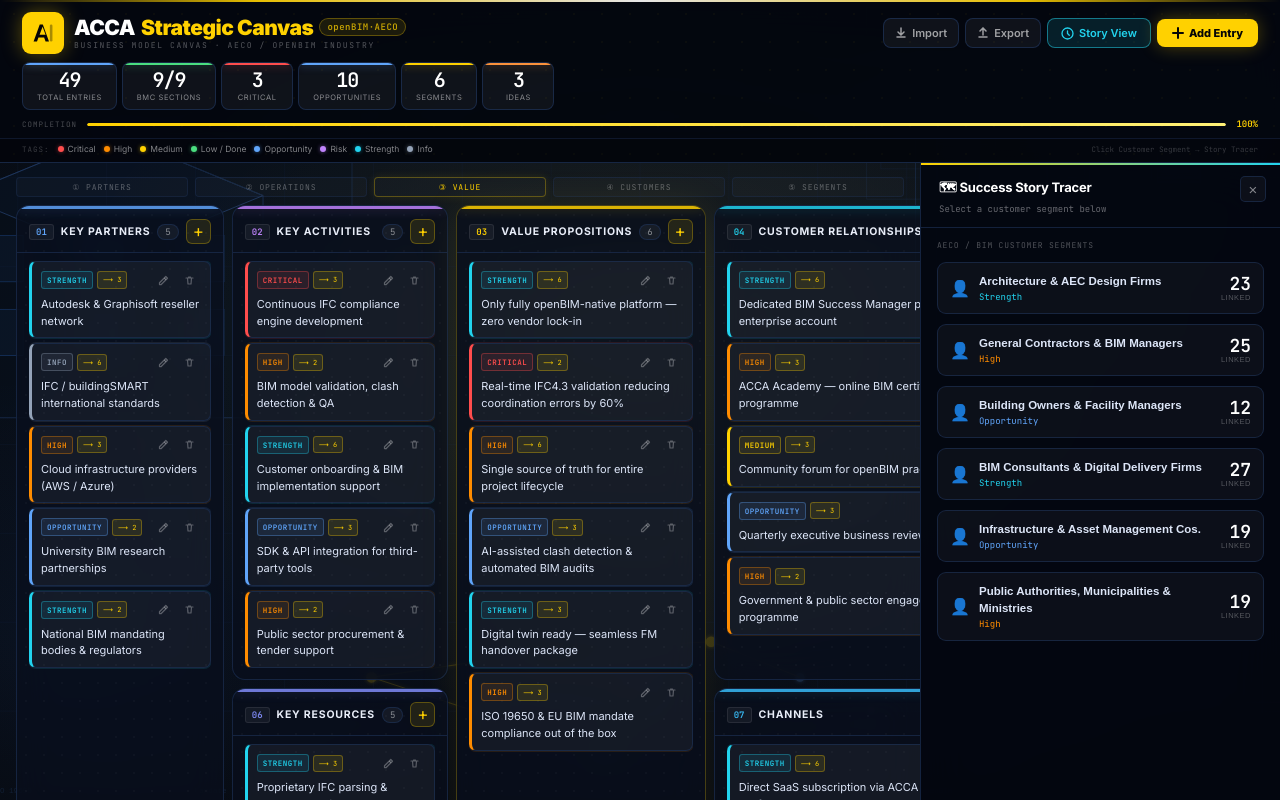
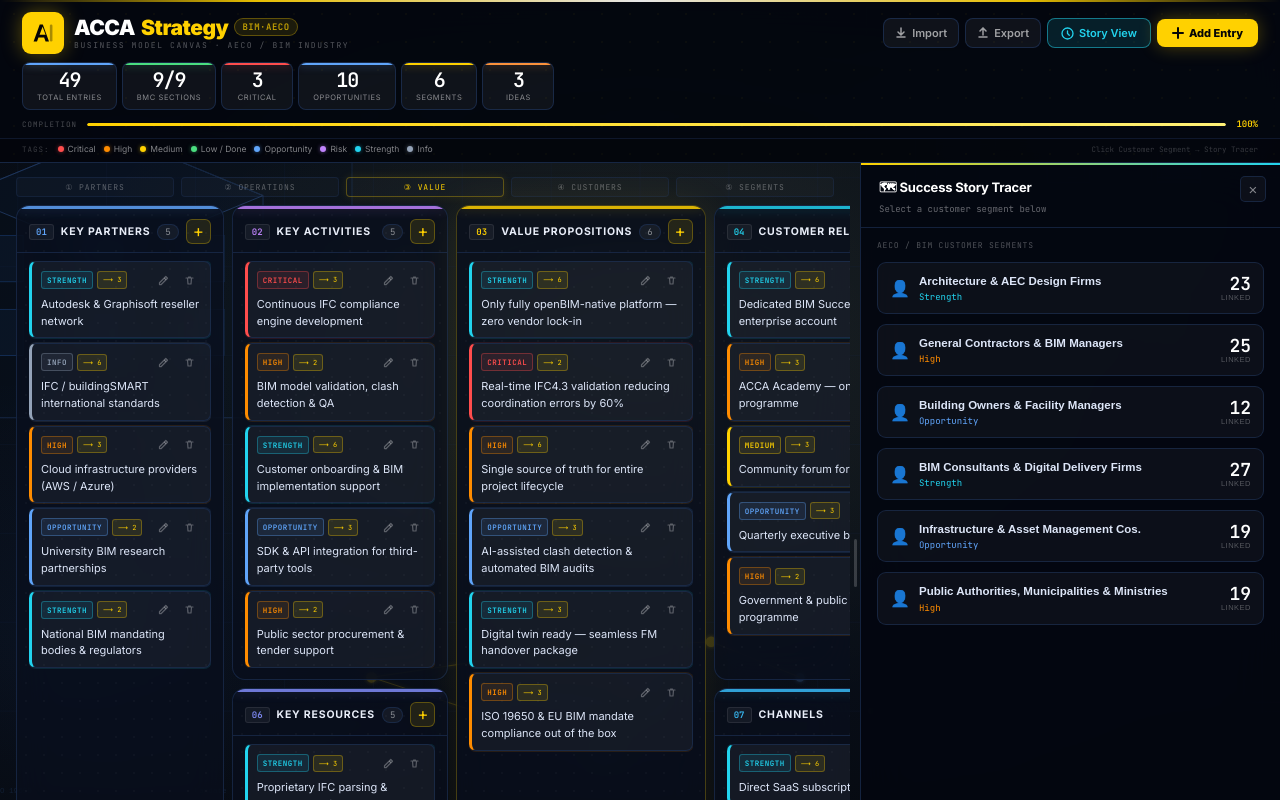
Before and after one commit to jonlewuk-ship-it/EN-Canvas_BMC, a React (Vite) app: page / in a window 1280 px wide. Both pictures are taken after a click on the button "Story View". Shown: the top 800 px of the page. Built offline with nearby package versions, Linux system fonts and the light colour scheme; the HTML template or start-up script is replaced by a standard one.

Commit message:
Update App.jsx

```diff
--- a/src/App.jsx
+++ b/src/App.jsx
@@ -128,7 +128,7 @@
     {id:mkId(),text:"Government & public sector engagement programme",      cat:"high",        segs:[SP,SI]},
   ],
   ch:[
-    {id:mkId(),text:"Direct SaaS subscription via ACCA usBIM platform",    cat:"strength",    segs:[SA,SC,SO,SB,SI,SP]},
+    {id:mkId(),text:"Direct SaaS subscription via acca.it platform",    cat:"strength",    segs:[SA,SC,SO,SB,SI,SP]},
     {id:mkId(),text:"Authorised reseller network across 40+ countries", cat:"high",        segs:[SA,SC,SB]},
     {id:mkId(),text:"BIM conferences & buildingSMART events",           cat:"medium",      segs:[SA,SC,SB]},
     {id:mkId(),text:"Partner integrations (Revit, ArchiCAD, Navisworks)",cat:"opportunity",segs:[SA,SC,SB]},
@@ -225,7 +225,7 @@
           <text x="-58" y="-49" fill="#60a5fa" fontSize="9" fontFamily="monospace">Y</text>
         </g>
         <text x="24" y="892" fill="#192d4a" fontSize="8.5" fontFamily="monospace" opacity="0.55">IFC4.3 · ISO 19650 · openBIM · buildingSMART · EU BIM Mandate</text>
-        <text x="1080" y="892" fill="#192d4a" fontSize="8.5" fontFamily="monospace" opacity="0.55">AECO / openBIM · ACCA software S.p.A.</text>
+        <text x="1080" y="892" fill="#192d4a" fontSize="8.5" fontFamily="monospace" opacity="0.55">AECO / BIM Industry · ACCA software S.p.A.</text>
       </svg>
     </div>
   );
@@ -291,18 +291,18 @@
         <div style={{flex:1,minWidth:0}}>
           <div style={{display:"flex",alignItems:"baseline",gap:6,flexWrap:"wrap"}}>
             <span style={{fontSize:mobile?17:21,fontWeight:900,color:"#fff",letterSpacing:"-0.5px",lineHeight:1}}>ACCA</span>
-            <span style={{fontSize:mobile?17:21,fontWeight:900,color:Y,letterSpacing:"-0.5px",lineHeight:1}}>Strategic Canvas</span>
+            <span style={{fontSize:mobile?17:21,fontWeight:900,color:Y,letterSpacing:"-0.5px",lineHeight:1}}>Strategy</span>
             {!mobile&&(
               <span style={{fontSize:9,fontWeight:700,color:"rgba(255,209,0,0.75)",
                 background:"rgba(255,209,0,0.1)",border:"1px solid rgba(255,209,0,0.3)",
                 padding:"2px 7px",borderRadius:20,fontFamily:MONO,letterSpacing:"0.5px",
-                alignSelf:"center",whiteSpace:"nowrap"}}>openBIM·AECO</span>
+                alignSelf:"center",whiteSpace:"nowrap"}}>BIM·AECO</span>
             )}
           </div>
           <div style={{fontSize:mobile?7.5:8,color:"rgba(255,255,255,0.32)",fontFamily:MONO,
             letterSpacing:"1.6px",textTransform:"uppercase",marginTop:2,
             overflow:"hidden",textOverflow:"ellipsis",whiteSpace:"nowrap"}}>
-            {mobile?"BMC · AECO / openBIM":"Business Model Canvas · AECO / openBIM Industry"}
+            {mobile?"BMC · AECO / BIM":"Business Model Canvas · AECO / BIM Industry"}
           </div>
         </div>
 
@@ -700,6 +700,49 @@
   const [hoveredEntry,setHoveredEntry] = useState(null);
   const [hoveredSection,setHoveredSection] = useState(null);
 
+  /* ── Zoom / pan state ── */
+  const [zoom,setZoom] = useState(1);
+  const [pan,setPan]   = useState({x:0,y:0});
+  const [panning,setPanning] = useState(false);
+  const panStartRef = useRef({x:0,y:0,panX:0,panY:0});
+  const viewportRef = useRef(null);
+
+  const ZOOM_MIN = 0.5, ZOOM_MAX = 3;
+  const clampZoom = z => Math.min(ZOOM_MAX, Math.max(ZOOM_MIN, z));
+
+  const zoomIn  = ()=>setZoom(z=>clampZoom(+(z+0.25).toFixed(2)));
+  const zoomOut = ()=>setZoom(z=>clampZoom(+(z-0.25).toFixed(2)));
+  const zoomReset = ()=>{setZoom(1);setPan({x:0,y:0});};
+
+  const onWheel = e=>{
+    e.preventDefault();
+    const delta = e.deltaY > 0 ? -0.1 : 0.1;
+    setZoom(z=>clampZoom(+(z+delta).toFixed(2)));
+  };
+
+  const startPan = (clientX,clientY)=>{
+    setPanning(true);
+    panStartRef.current = {x:clientX,y:clientY,panX:pan.x,panY:pan.y};
+    const onMove = e=>{
+      const cx = e.touches ? e.touches[0].clientX : e.clientX;
+      const cy = e.touches ? e.touches[0].clientY : e.clientY;
+      const dx = cx - panStartRef.current.x;
+      const dy = cy - panStartRef.current.y;
+      setPan({x:panStartRef.current.panX+dx, y:panStartRef.current.panY+dy});
+    };
+    const onUp = ()=>{
+      setPanning(false);
+      window.removeEventListener("mousemove",onMove);
+      window.removeEventListener("mouseup",onUp);
+      window.removeEventListener("touchmove",onMove);
+      window.removeEventListener("touchend",onUp);
+    };
+    window.addEventListener("mousemove",onMove);
+    window.addEventListener("mouseup",onUp);
+    window.addEventListener("touchmove",onMove,{passive:false});
+    window.addEventListener("touchend",onUp);
+  };
+
   return(
     <div style={{background:"rgba(255,255,255,0.025)",border:"1px solid rgba(30,52,90,0.55)",borderRadius:10,overflow:"hidden",animation:"fadeUp 0.3s ease"}}>
       <div style={{padding:"8px 12px",borderBottom:"1px solid rgba(30,52,90,0.5)",background:"rgba(255,255,255,0.02)",display:"flex",alignItems:"center",justifyContent:"space-between"}}>
@@ -1135,7 +1178,7 @@
     canvas:{
       title: canvasTitle || "BMC Export",
       exported_at: new Date().toISOString(),
-      tool: "ACCA Strategic Canvas v2/TDP",
+      tool: "ACCA Strategy BMC v2",
     },
     summary:{
       total_entries: allEntries.length,
@@ -1214,7 +1257,7 @@
           <div style={{position:"absolute",top:0,left:0,right:0,height:2,
             background:"linear-gradient(90deg,#ffd100,#60a5fa)"}}/>
           <div style={{fontSize:8,fontFamily:"'JetBrains Mono',monospace",color:"#ffd100",
-            textTransform:"uppercase",letterSpacing:1.5,marginBottom:3}}>IMPORTA da altro CANVAS</div>
+            textTransform:"uppercase",letterSpacing:1.5,marginBottom:3}}>IMPORT CANVAS</div>
           <div style={{fontSize:16,fontWeight:700,color:"#fff"}}>Import from JSON</div>
           <div style={{fontSize:10,color:"rgba(255,255,255,0.45)",marginTop:2}}>
             Supports ACCA Canvas export format — authors will appear as tags on each entry
@@ -1386,10 +1429,37 @@
    Tablet (640-1023): 2-column abbreviated grid
    Mobile (<640px):  single-column logical stack
 ───────────────────────────────────────────────────────── */
-function CanvasLayout({state,drawerOpen,openAdd,openEdit,handleDelete,openStory,activeSegId,setActiveSegId,setDrawerOpen}){
+function CanvasLayout({state,drawerOpen,openAdd,openEdit,handleDelete,openStory,activeSegId,setActiveSegId,setDrawerOpen,drawerWidth,setDrawerWidth}){
   const w   = useWW();
   const mob = w < 640;
   const tab = w < 1024;
+  const [resizing,setResizing] = useState(false);
+  const containerRef = useRef(null);
+
+  /* ── Drag-to-resize handle logic ── */
+  const startResize = useCallback((clientX)=>{
+    setResizing(true);
+    const startX = clientX;
+    const startWidth = drawerWidth;
+
+    const onMove = (e)=>{
+      const x = e.touches ? e.touches[0].clientX : e.clientX;
+      const delta = startX - x; // dragging left increases width
+      const next = Math.min(820, Math.max(300, startWidth + delta));
+      setDrawerWidth(next);
+    };
+    const onUp = ()=>{
+      setResizing(false);
+      window.removeEventListener("mousemove", onMove);
+      window.removeEventListener("mouseup", onUp);
+      window.removeEventListener("touchmove", onMove);
+      window.removeEventListener("touchend", onUp);
+    };
+    window.addEventListener("mousemove", onMove);
+    window.addEventListener("mouseup", onUp);
+    window.addEventListener("touchmove", onMove, {passive:false});
+    window.addEventListener("touchend", onUp);
+  },[drawerWidth,setDrawerWidth]);
 
   /* Reusable card renderer */
   const C = (sid) => (
@@ -1512,11 +1582,12 @@
   );
 
   return (
-    <div style={{
+    <div ref={containerRef} style={{
       display:"grid",
-      gridTemplateColumns: drawerOpen && !tab ? "1fr 360px" : "1fr",
-      transition:"grid-template-columns .3s ease",
+      gridTemplateColumns: drawerOpen && !tab ? `1fr 10px ${drawerWidth}px` : "1fr",
+      transition: resizing ? "none" : "grid-template-columns .3s ease",
       position:"relative", zIndex:1, alignItems:"start",
+      userSelect: resizing ? "none" : "auto",
     }}>
 
       {/* ── Main canvas area ── */}
@@ -1528,6 +1599,34 @@
         {tab && !mob && <TabletGrid/>}
         {mob   && <MobileStack/>}
       </main>
+
+      {/* ── Drag handle (desktop only, when drawer open) ── */}
+      {drawerOpen && !tab && (
+        <div
+          onMouseDown={e=>{e.preventDefault();startResize(e.clientX);}}
+          onTouchStart={e=>{startResize(e.touches[0].clientX);}}
+          title="Drag to resize"
+          style={{
+            position:"sticky", top:0,
+            height:"100vh",
+            width:10,
+            cursor:"col-resize",
+            display:"flex", alignItems:"center", justifyContent:"center",
+            background: resizing ? "rgba(255,209,0,0.12)" : "transparent",
+            transition: resizing ? "none" : "background .15s",
+            zIndex:50,
+          }}
+          onMouseEnter={e=>{if(!resizing)e.currentTarget.style.background="rgba(255,209,0,0.08)";}}
+          onMouseLeave={e=>{if(!resizing)e.currentTarget.style.background="transparent";}}
+        >
+          <div style={{
+            width:3, height:48, borderRadius:99,
+            background: resizing ? Y : "rgba(255,255,255,0.18)",
+            transition: resizing ? "none" : "background .15s",
+            boxShadow: resizing ? `0 0 8px ${Y}` : "none",
+          }}/>
+        </div>
+      )}
 
       {/* ── Story drawer ── */}
       {drawerOpen && (
@@ -1550,9 +1649,11 @@
             </div>
           </div>
         ) : (
-          /* Desktop: inline side panel */
-          <StoryDrawer state={state} activeSegId={activeSegId}
-            onSelectSeg={setActiveSegId} onClose={()=>setDrawerOpen(false)}/>
+          /* Desktop: inline side panel, resizable */
+          <div style={{height:"100%",overflow:"hidden"}}>
+            <StoryDrawer state={state} activeSegId={activeSegId}
+              onSelectSeg={setActiveSegId} onClose={()=>setDrawerOpen(false)}/>
+          </div>
         )
       )}
     </div>
@@ -1576,6 +1677,7 @@
   const [modal,setModal]=useState({open:false,sid:"vp",editEntry:null});
   const [importOpen,setImportOpen]=useState(false);
   const [drawerOpen,setDrawerOpen]=useState(false);
+  const [drawerWidth,setDrawerWidth]=useState(420);
   const [activeSegId,setActiveSegId]=useState(null);
   const [toast,setToast]=useState({msg:"",show:false});
   const toastTimer=useRef(null);
@@ -1671,6 +1773,7 @@
         handleDelete={handleDelete} openStory={openStory}
         activeSegId={activeSegId} setActiveSegId={setActiveSegId}
         setDrawerOpen={setDrawerOpen}
+        drawerWidth={drawerWidth} setDrawerWidth={setDrawerWidth}
       />
 
       <Modal open={modal.open} onClose={closeModal} onSave={handleSave} sid={modal.sid} editEntry={modal.editEntry} allSegs={state.cs??[]}/>
```
